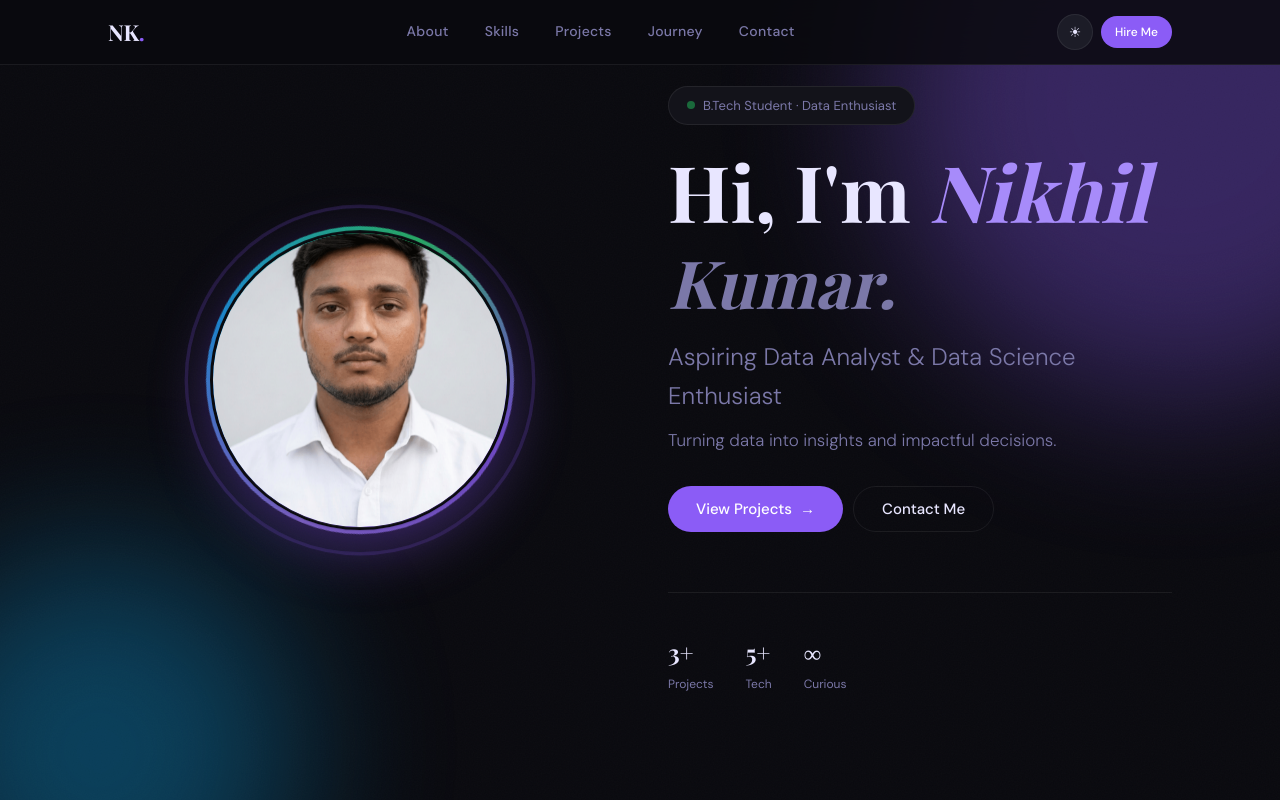
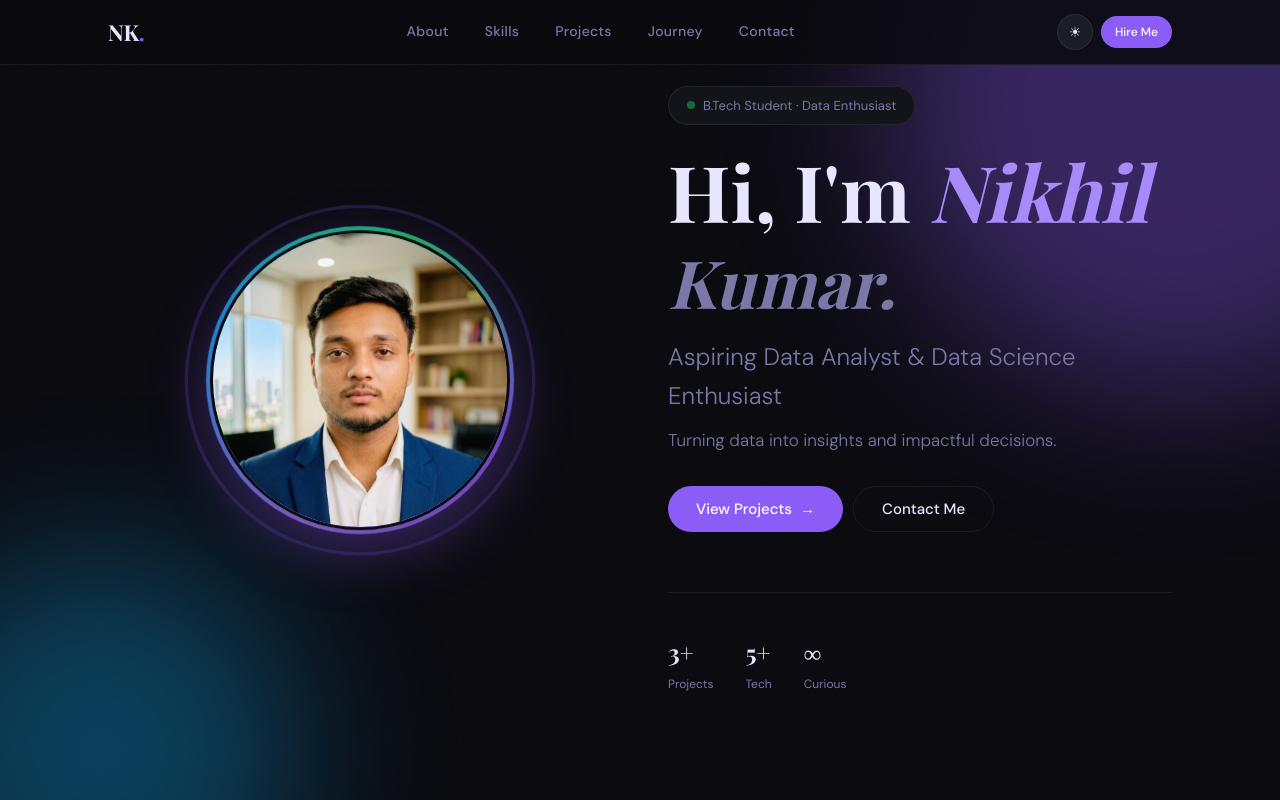
Before and after one commit to nikhilkumar7512/Portfolio, a React (Create React App) app: page / in a window 1280 px wide. Shown: the top 800 px of the page. Built offline with nearby package versions, Linux system fonts and the light colour scheme; a web font is replaced by a local one.

Commit message:
your message

```diff
--- a/src/Portfolio.jsx
+++ b/src/Portfolio.jsx
@@ -70,17 +70,17 @@ export default function Portfolio() {
   const [menuOpen, setMenuOpen] = useState(false);
   const [copied, setCopied] = useState(false);
 
-  // ========== APNI IMAGE YAHAN SET KARO ==========
-  const profileImage =  "/assets/profile_picture.png"; // Apni image ka path yahan daalo
+  // ========== for profile picture  ==========
+  const profileImage =  "/assets/profile_picture.jpeg";
 
-  // ========== APNI LINKS YAHAN SET KARO ==========
+  // ========== for social links  ==========
   const socialLinks = {
     linkedin: "https://www.linkedin.com/in/nikhil-kumar-7a6672305/",
     github: "https://github.com/nikhilkumar7512",
     instagram: "https://www.instagram.com/nikhil__prajapati___/"
   };
 
-  // ========== APNA EMAIL YAHAN SET KARO ==========
+  // ========== for email address ==========
   const myEmail = "nikhilnk7575@gmail.com";
 
   const copy = () => {
```
Also changed, not shown: public/assets/profile_picture.jpeg (added), public/assets/profile_picture.png (deleted).
